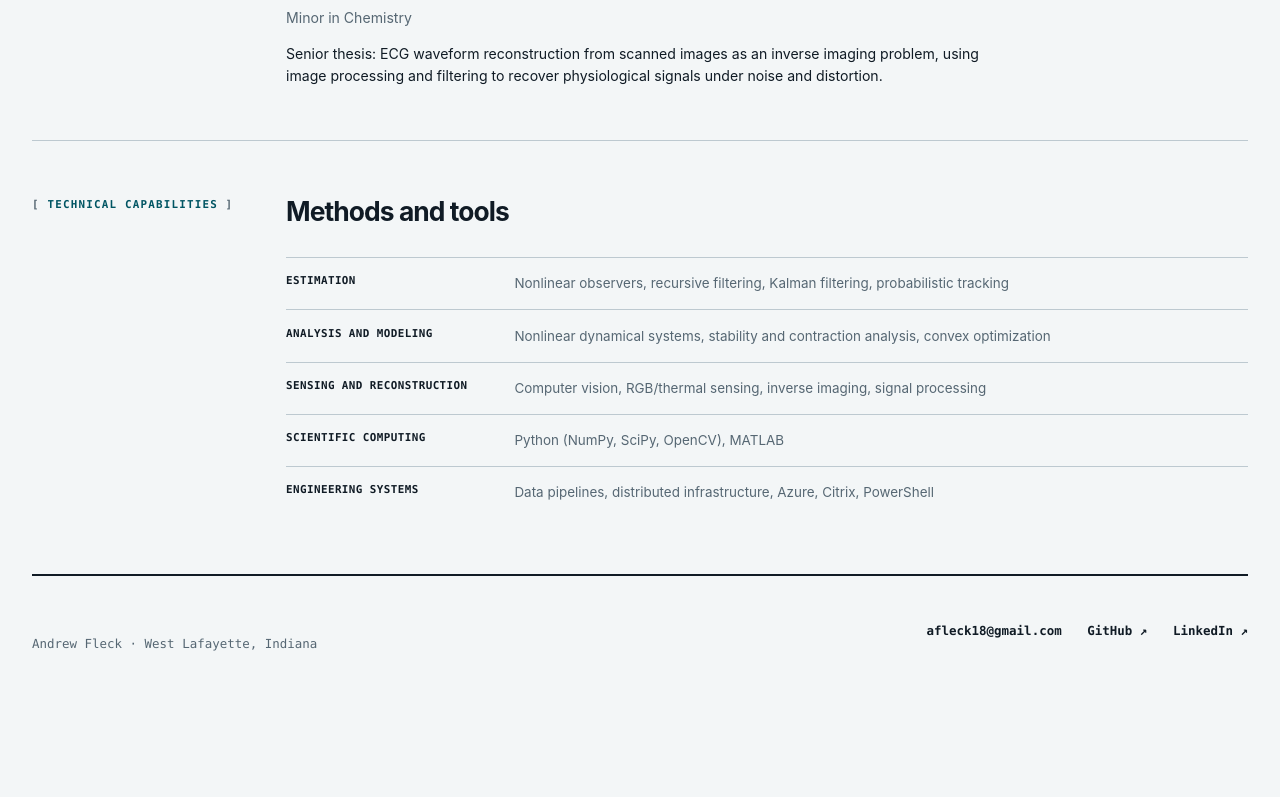
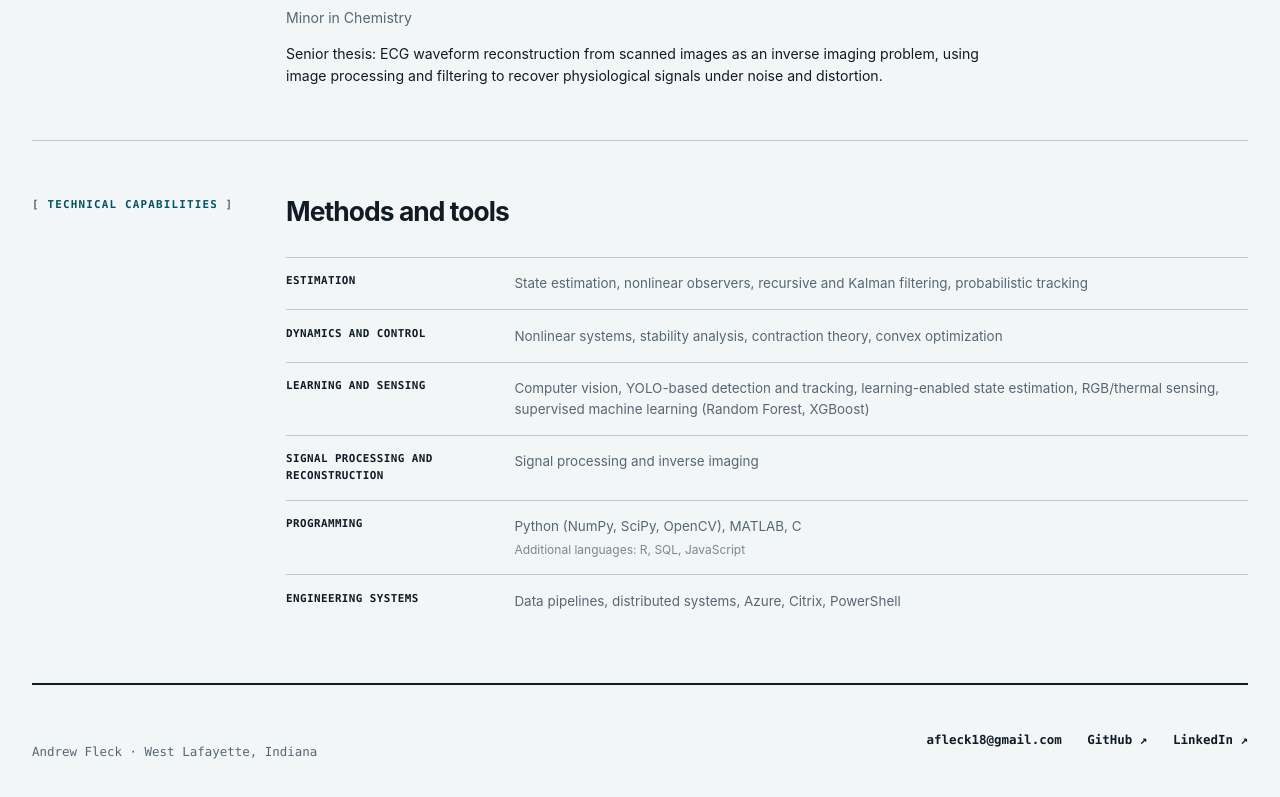
Before and after one commit to afleck18/andrew-fleck-portfolio, a Next.js app: page /about in a window 1280 px wide. Shown: the part 1461-2258 px from the top of the page. Before the commit the page ends 2215 px from the top, so only its background shows below. Built offline with nearby package versions, Linux system fonts and the light colour scheme; no server answers.

Commit message:
Refine research framing and technical capabilities

```diff
--- a/app/about/page.tsx
+++ b/app/about/page.tsx
@@ -54,7 +54,7 @@ export default function About() {
     </section>
     <section className="capabilities">
       <div className="section-head about-capabilities-head"><Eyebrow>Technical capabilities</Eyebrow><h2>Methods and tools</h2></div>
-      {capabilities.map(([name, items]) => <div className="capability-row" key={name}><h3>{name}</h3><p>{items}</p></div>)}
+      {capabilities.map(({ name, items, additional }) => <div className="capability-row" key={name}><h3>{name}</h3><p>{items}{additional && <span className="capability-additional">{additional}</span>}</p></div>)}
     </section>
   </Shell>;
 }
--- a/app/data.ts
+++ b/app/data.ts
@@ -89,9 +89,10 @@ export const futureDirection = {
 };
 
 export const capabilities = [
-  ["Estimation", "Nonlinear observers, recursive filtering, Kalman filtering, probabilistic tracking"],
-  ["Analysis and modeling", "Nonlinear dynamical systems, stability and contraction analysis, convex optimization"],
-  ["Sensing and reconstruction", "Computer vision, RGB/thermal sensing, inverse imaging, signal processing"],
-  ["Scientific computing", "Python (NumPy, SciPy, OpenCV), MATLAB"],
-  ["Engineering systems", "Data pipelines, distributed infrastructure, Azure, Citrix, PowerShell"],
+  { name: "Estimation", items: "State estimation, nonlinear observers, recursive and Kalman filtering, probabilistic tracking" },
+  { name: "Dynamics and control", items: "Nonlinear systems, stability analysis, contraction theory, convex optimization" },
+  { name: "Learning and sensing", items: "Computer vision, YOLO-based detection and tracking, learning-enabled state estimation, RGB/thermal sensing, supervised machine learning (Random Forest, XGBoost)" },
+  { name: "Signal processing and reconstruction", items: "Signal processing and inverse imaging" },
+  { name: "Programming", items: "Python (NumPy, SciPy, OpenCV), MATLAB, C", additional: "Additional languages: R, SQL, JavaScript" },
+  { name: "Engineering systems", items: "Data pipelines, distributed systems, Azure, Citrix, PowerShell" },
 ];
--- a/app/publications/observer-dynamics-robotic-state-estimation/page.tsx
+++ b/app/publications/observer-dynamics-robotic-state-estimation/page.tsx
@@ -24,9 +24,11 @@ export default function ObserverDynamicsRoboticStateEstimation() {
       <aside><dl><div><dt>Venue</dt><dd>ACC 2027</dd></div><div><dt>Status</dt><dd>Submitted</dd></div><div><dt>Context</dt><dd>Robotic state estimation</dd></div><div><dt>Platform</dt><dd>Astrobee</dd></div></dl></aside>
       <div className="paper-body">
         <section><h2>Project context</h2>
-          <p>This manuscript extends the broader observer-reliability project into robotic state estimation, distinguishing itself through the general observer-intervention question and its implementation-centered setting. Astrobee&apos;s native estimator and recorded flight data ground that question in a real robotic estimation workflow where sensing, estimator configuration, and recorded data meet.</p>
+          <p>This manuscript extends the broader observer-reliability research into robotic state estimation. Its distinct setting is an implementation workflow built around Astrobee&apos;s native estimator and recorded flight data. Rather than centering structured corruption in physical sensing, as the related SII project does, this work focuses on observer interventions: how adjustments or corrections fit into the evolution of an estimator and how later state estimates should be interpreted within a robotic workflow.</p>
+          <p>Using the native estimator grounds the project in the structure of an existing robotic estimation stack, where measurements, estimator configuration, state propagation, and recorded system behavior meet. Recorded flight data provides a repeatable context for examining that workflow over time without presenting Astrobee as a stand-in for every robotic platform. The manuscript therefore emphasizes estimation as an engineering process in which the observer incorporates measurement information and correction while producing state estimates for later technical assessment.</p>
+          <p>This implementation context gives the ACC manuscript its own role within the larger research program. It connects to the SII manuscript through their shared concern with dependable physical state estimates, but shifts attention from corrupted sensing and measurement interpretation to intervention and estimator behavior in a robotic system. The page&apos;s scope remains at the system level: the platform, native estimator, recorded data, and observer-intervention setting. That distinction preserves the relationship between the manuscripts without making their research questions interchangeable.</p>
         </section>
-        <div className="paper-detail-links"><Link className="text-link" href="/publications">← All publications</Link><Link className="text-link" href="/research/#observer-reliability">Related research theme →</Link></div>
+        <div className="paper-detail-links"><Link className="text-link" href="/publications">← All publications</Link><Link className="text-link" href="/publications/when-corruption-looks-normal">Related SII manuscript →</Link><Link className="text-link" href="/research/#observer-reliability">Related research theme →</Link></div>
       </div>
     </section>
   </article></Shell>;
--- a/app/publications/when-corruption-looks-normal/page.tsx
+++ b/app/publications/when-corruption-looks-normal/page.tsx
@@ -24,9 +24,11 @@ export default function WhenCorruptionLooksNormal() {
       <aside><dl><div><dt>Venue</dt><dd>2027 IEEE/SICE International Symposium on System Integration (SII 2027)</dd></div><div><dt>Status</dt><dd>Submitted</dd></div><div><dt>Focus</dt><dd>Observer reliability</dd></div></dl></aside>
       <div className="paper-body">
         <section><h2>Project context</h2>
-          <p>This manuscript distinguishes the corrupted-sensing study by following observer reliability across physical sensing, measurement interpretation, observer dynamics, configurable correction, and reliability assessment. It treats information sufficiency and observer decisions as downstream consequences of the sensing and estimation conditions, connecting the broader reliability question across the full chain rather than reducing it to any single layer.</p>
+          <p>This manuscript studies observer reliability when physical sensing is affected by structured corruption. Its scope begins with the sensing process itself: how changes in physical measurements pass through the interpretation that relates those measurements to the physical state being estimated. From there, the project considers how the observer&apos;s internal dynamics carry that interpreted information forward and how configurable correction interacts with the measurement stream. The emphasis is on the dependability of the resulting physical state estimate, not simply whether an individual sensor value appears plausible.</p>
+          <p>The project organizes this setting as a connected engineering chain spanning physical sensing, measurement interpretation, observer dynamics, configurable correction, and downstream reliability assessment. That framing keeps the state estimate at the center of the manuscript. Information availability and observer action selection remain relevant, but they are treated as downstream consequences of the sensing and estimation conditions rather than as the work&apos;s primary subject. The resulting overview connects what occurs at the sensor to how the estimator evolves and how its output should be interpreted before supporting a later technical assessment.</p>
+          <p>Within the broader research program, the SII manuscript is the study centered on corrupted physical sensing and its consequences for observer behavior. It complements the related ACC manuscript, which carries the intervention question into a robotic state-estimation workflow using an existing estimator and recorded flight data. The two projects share a concern with reliable state estimation while examining that concern from distinct system contexts.</p>
         </section>
-        <div className="paper-detail-links"><Link className="text-link" href="/publications">← All publications</Link><Link className="text-link" href="/research/#observer-reliability">Related research theme →</Link></div>
+        <div className="paper-detail-links"><Link className="text-link" href="/publications">← All publications</Link><Link className="text-link" href="/publications/observer-dynamics-robotic-state-estimation">Related ACC manuscript →</Link><Link className="text-link" href="/research/#observer-reliability">Related research theme →</Link></div>
       </div>
     </section>
   </article></Shell>;
--- a/app/research/page.tsx
+++ b/app/research/page.tsx
@@ -42,9 +42,9 @@ const themes = [
   {
     slug: "observer-reliability",
     number: "01",
-    title: "Measurement Geometry and Observer Decisions",
-    keywords: "Nonlinear observers · Measurement geometry · Information constraints",
-    question: "How do measurement structure and available information limit the design and operation of observers?",
+    title: "Observer Reliability Across Sensing Conditions",
+    keywords: "NONLINEAR OBSERVERS · LEARNED MEASUREMENT GEOMETRY · CORRUPTED SENSING",
+    question: "How do sensing conditions and observer corrections shape the reliability of state estimates?",
     items: [
       {
         kind: "publication",
```
Also changed, not shown: app/globals.css, 1 other file (tests, documents, lock files or other folders).
